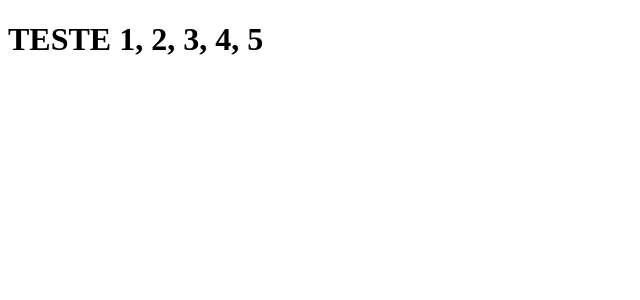
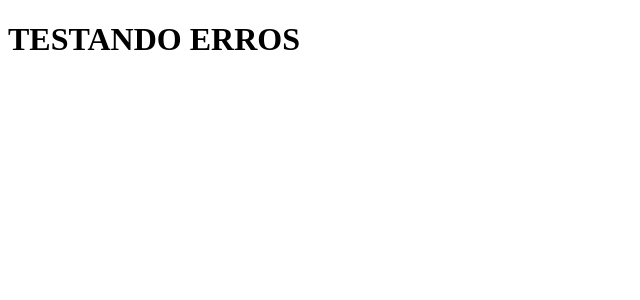
Before and after one commit to Calheias/Dev_Study, a Next.js app: page / in a window 1280 px wide. Shown: the top 300 px of the page, without its empty margins (0-640 px from the left). Built offline with nearby package versions, Linux system fonts and the light colour scheme.

Commit message:
teste de erro

```diff
--- a/pages/index.js
+++ b/pages/index.js
@@ -1,5 +1,5 @@
 function Teste() {
-    return <h1> TESTE 1, 2, 3, 4, 5 </h1>
+    return <h1> TESTANDO ERROS </h1>
 }
 
 export default Teste;
```
